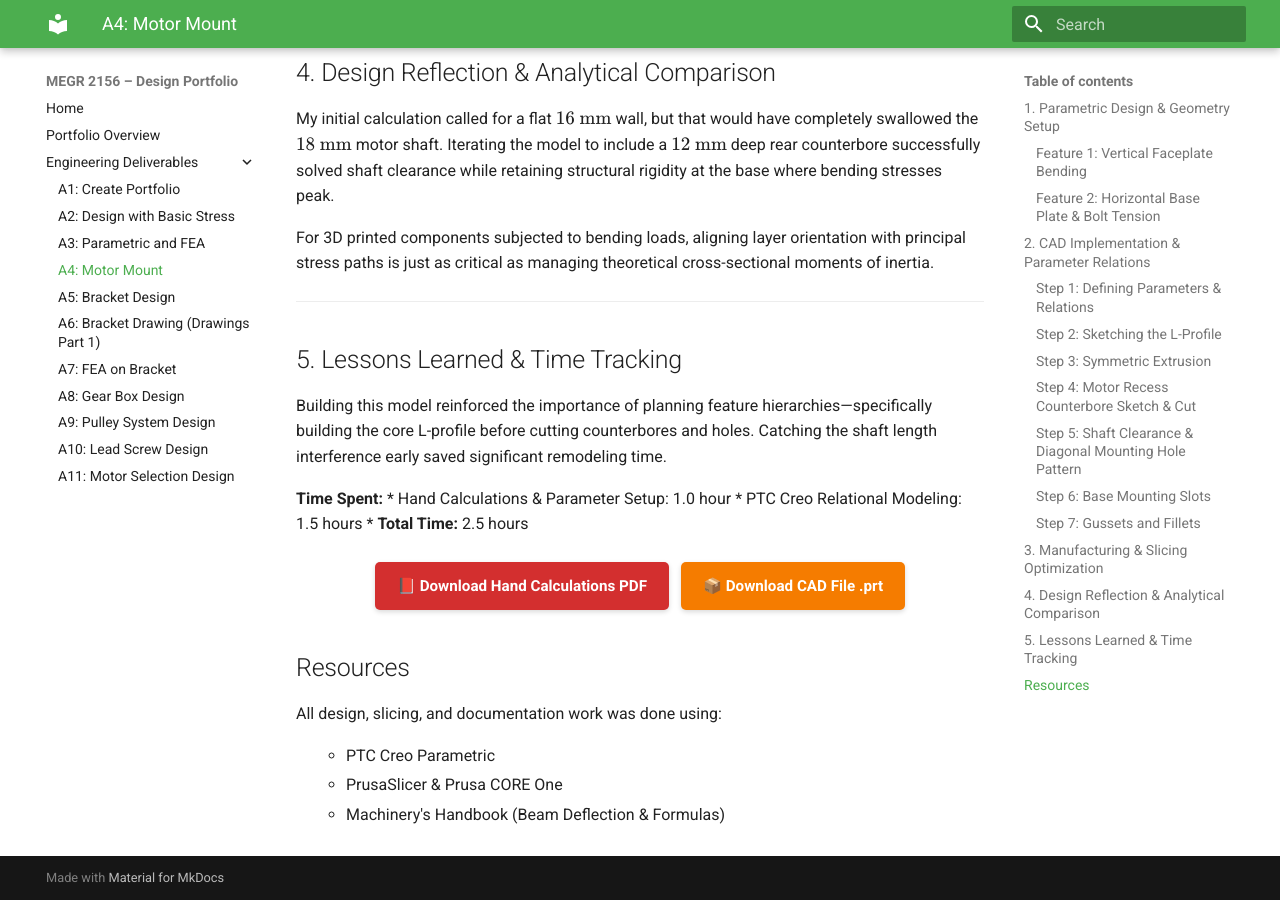
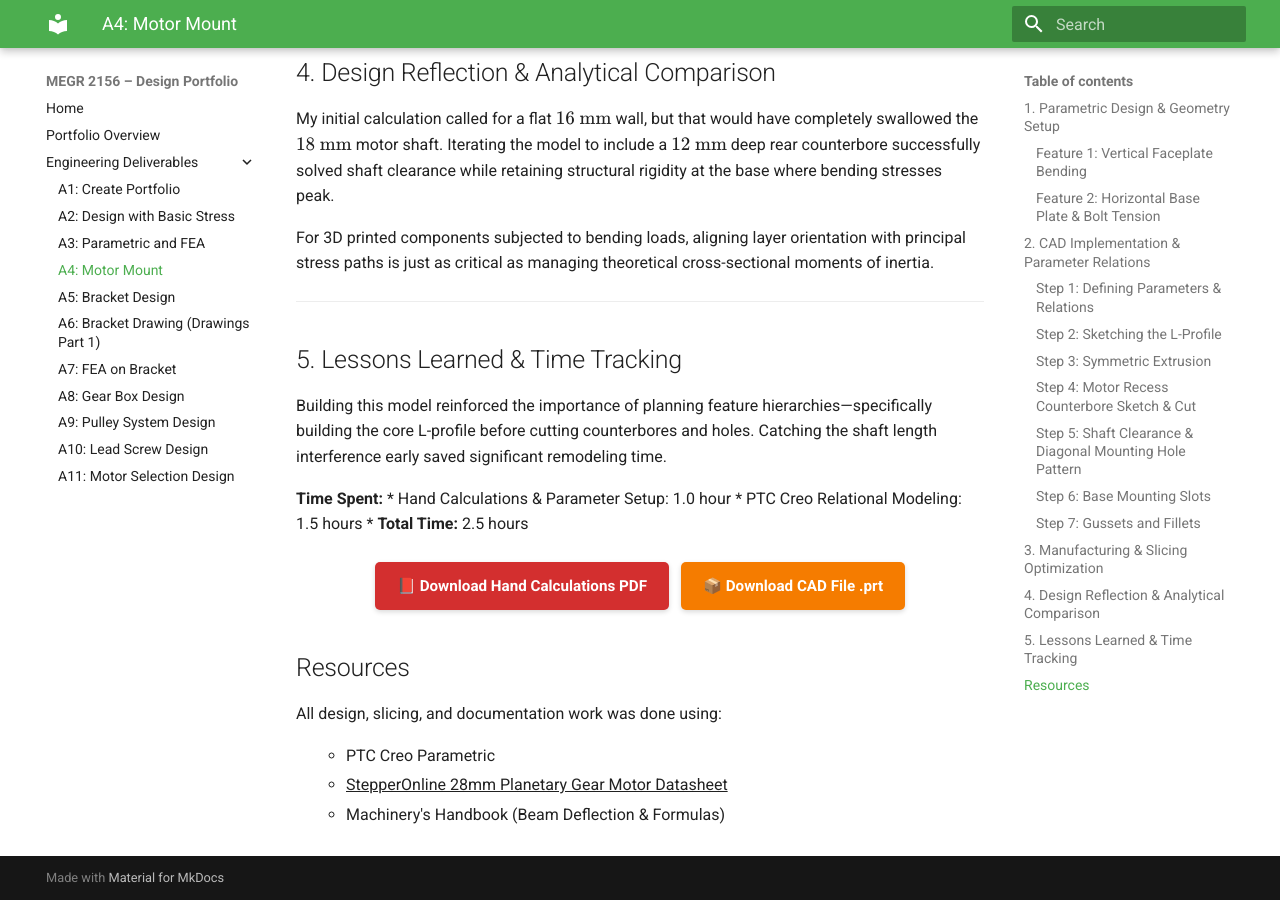
Before and after one commit to rhoang628/megr2156-portfolio, an MkDocs documentation site: the page built from docs/assignments/A04/index.md, in a window 1280 px wide and 900 px high, scrolled down 7236 px. Built offline with MkDocs 1.6.1 and Material for MkDocs 9.7.7, drawn with Linux system fonts in a browser that asks for light colours.

Commit message:
Update motor information in assignment documentation
Replaced mention of 'PrusaSlicer & Prusa CORE One' with a link to the StepperOnline 28mm Planetary Gear Motor datasheet.

```diff
--- a/docs/assignments/A04/index.md
+++ b/docs/assignments/A04/index.md
@@ -219,7 +219,7 @@ All design, slicing, and documentation work was done using:
     PTC Creo Parametric
   </li>
   <li style="list-style-type: circle !important; margin-bottom: 4px;">
-    PrusaSlicer & Prusa CORE One
+    <a href="https://www.omc-stepperonline.com/brushed-24v-dc-gear-motor-3-6kg-cm-46rpm-w-99-5-1-planetary-gearbox-pa28-28245800-g100" target="_blank" style="color: inherit; text-decoration: underline;">StepperOnline 28mm Planetary Gear Motor Datasheet</a>
   </li>
   <script>
   MathJax = {
```
